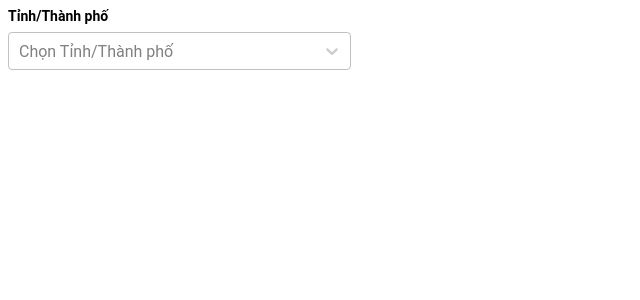
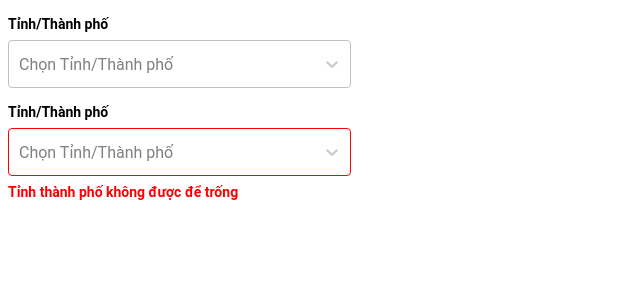
Before and after one commit to tampham512/practice, a React (Create React App) app: page /select-style-guide in a window 1280 px wide. Shown: the top 300 px of the page, without its empty margins (0-640 px from the left). Built offline with nearby package versions, Linux system fonts and the light colour scheme.

Commit message:
update component select

```diff
--- a/src/components/Select/index.jsx
+++ b/src/components/Select/index.jsx
@@ -1,9 +1,15 @@
 import React, { useState } from "react";
-import { SelectBox, LabelSelect } from "./styled";
+import {
+  SelectBox,
+  LabelSelect,
+  ErrorSelectBox,
+  MessageSelect,
+} from "./styled";
 import Select from "react-select";
 const ISelect = ({
   status = "base",
-  placeholder = "Chọn ..,",
+  placeholder = "Chọn ...",
+  margin = "16px 0px",
 
   width = "343px",
   height = "48px",
@@ -13,16 +19,57 @@ const ISelect = ({
   label,
   fontSizeLabel = "14px",
   fontWeightLabel = "700",
+  fontSizeMessage = "14px",
+  fontWeightMessage = "700",
+
   gap = "8px",
-
+  message,
   data,
+  onChange,
+  ...props
 }) => {
   const [value, setValue] = useState("");
-  console.log(value);
+
   switch (status) {
     case "base":
       return (
         <SelectBox
+          height={height}
+          width={width}
+          margin={margin}
+          border={border}
+          color={color}
+          colorHover={colorHover}
+          gap={gap}
+          $value={value}
+        >
+          {label && (
+            <LabelSelect
+              fontSizeLabel={fontSizeLabel}
+              fontWeightLabel={fontWeightLabel}
+              // onClick={handleClickLabel}
+            >
+              {label}
+            </LabelSelect>
+          )}
+          <Select
+            placeholder={placeholder}
+            options={data}
+            className="react-select-container"
+            classNamePrefix="react-select"
+            onChange={(e) => {
+              setValue(e.value);
+              onChange(e);
+            }}
+            isSearchable={false}
+            blurInputOnSelect
+            {...props}
+          />
+        </SelectBox>
+      );
+    case "error":
+      return (
+        <ErrorSelectBox
           height={height}
           width={width}
           border={border}
@@ -48,8 +95,19 @@ const ISelect = ({
             onChange={(e) => {
               setValue(e.value);
             }}
+            isSearchable={false}
+            blurInputOnSelect
+            {...props}
           />
-        </SelectBox>
+          {message && (
+            <MessageSelect
+              fontSizeMessage={fontSizeMessage}
+              fontWeightMessage={fontWeightMessage}
+            >
+              {message}
+            </MessageSelect>
+          )}
+        </ErrorSelectBox>
       );
   }
 };
--- a/src/components/Select/styled.js
+++ b/src/components/Select/styled.js
@@ -5,6 +5,7 @@ export const SelectBox = styled.div`
   display: flex;
   flex-direction: column;
   gap: ${({ gap }) => gap};
+  margin: ${({ margin }) => margin};
   span {
     display: none;
   }
@@ -21,14 +22,8 @@ export const SelectBox = styled.div`
     }
 
     .react-select__control {
-      border-color: ${({ colorHover, $value }) => $value && colorHover};
-    }
-    .react-select__indicator {
-      color: ${({ colorHover, $value }) => $value && colorHover};
-    }
-
-    .react-select__control {
       border: ${({ border }) => border};
+      height: ${({ height }) => height};
       &--is-focused {
         border-color: ${({ colorHover }) => colorHover};
         box-shadow: none !important;
@@ -42,10 +37,20 @@ export const SelectBox = styled.div`
         .react-select__single-value {
           font-weight: 700;
         }
+        .react-select__indicator {
+          transform: rotateX(180deg);
+        }
       }
+    }
+    .react-select__control {
+      border-color: ${({ colorHover, $value }) => $value && colorHover};
+    }
+    .react-select__indicator {
+      color: ${({ colorHover, $value }) => $value && colorHover};
     }
 
     .react-select__menu {
+      margin-top: 5px;
       .react-select__option {
         background-color: white;
         color: ${({ color }) => color};
@@ -61,3 +66,15 @@ export const LabelSelect = styled.label`
   font-size: ${({ fontSizeLabel }) => fontSizeLabel};
   font-weight: ${({ fontWeightLabel }) => fontWeightLabel};
 `;
+
+export const ErrorSelectBox = styled(SelectBox)`
+  .react-select__control {
+    border-color: red !important;
+  }
+`;
+export const MessageSelect = styled.label`
+  display: inline-block;
+  font-size: ${({ fontSizeMessage }) => fontSizeMessage};
+  font-weight: ${({ fontWeightMessage }) => fontWeightMessage};
+  color: red;
+`;
--- a/src/pages/SelectGuide/index.jsx
+++ b/src/pages/SelectGuide/index.jsx
@@ -2,18 +2,34 @@ import React from "react";
 import ISelect from "../../components/Select";
 
 const options = [
-  { value: "chocolate", label: "Chocolate" },
-  { value: "strawberry", label: "Strawberry" },
-  { value: "vanilla", label: "Vanilla" },
+  { value: "quang_nam", label: "Quảng Nam" },
+  { value: "quang-ngai", label: "Quảng Ngãi" },
+  { value: "hue", label: "Huế" },
+  { value: "da_nang", label: "Đà Nẵng" },
 ];
 
 const SelectGuide = () => {
   return (
-    <ISelect
-      data={options}
-      placeholder="Chọn Tỉnh/Thành phố"
-      label="Tỉnh/Thành phố"
-    ></ISelect>
+    <>
+      <ISelect
+        data={options}
+        placeholder="Chọn Tỉnh/Thành phố"
+        label="Tỉnh/Thành phố"
+        onChange={(e) => {
+          console.log(e);
+        }}
+      ></ISelect>
+      <ISelect
+        data={options}
+        placeholder="Chọn Tỉnh/Thành phố"
+        label="Tỉnh/Thành phố"
+        onChange={(e) => {
+          console.log(e);
+        }}
+        status="error"
+        message="Tỉnh thành phố không được để trống"
+      ></ISelect>
+    </>
   );
 };
 
```
Also changed, not shown: 2 other files (tests, documents, lock files or other folders).
